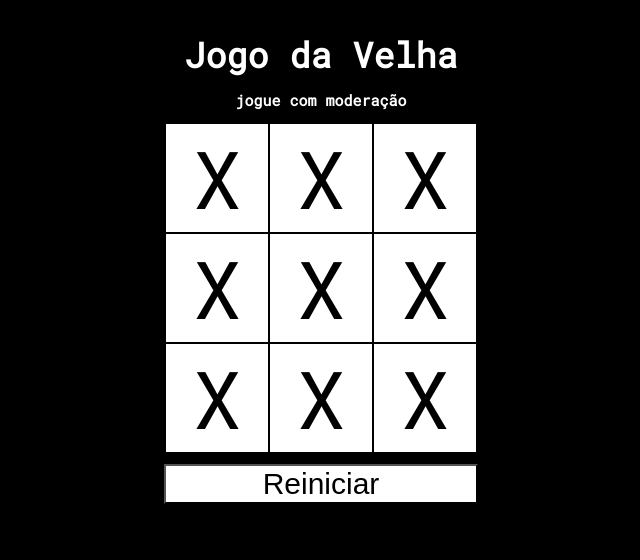
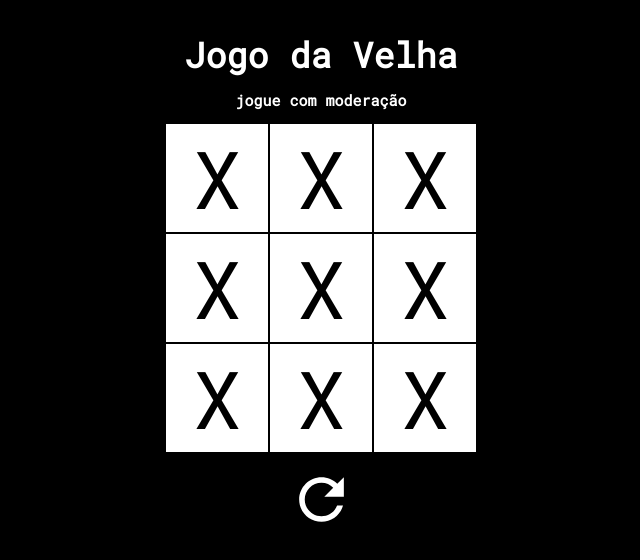
Before and after one commit to rodrigvues/JogoDaVelha-Next.Js, a Next.js app: page / in a window 1280 px wide. Shown: the top 560 px of the page, without its empty margins (319-959 px from the left). Built offline with nearby package versions, Linux system fonts and the light colour scheme.

Commit message:
icones e testes de emoji

```diff
--- a/app/globals.css
+++ b/app/globals.css
@@ -20,7 +20,7 @@ h2 {
     font-size: 15px;
 }
 
-button {
+/* button {
     background-color:white;
     font-size: 30px;
     display: flex;
@@ -34,13 +34,13 @@ button {
 button:hover {
     background-color: gray;
     border-color: gray;
-}
+} */
 
-a {
+/* a {
     color:black;
     text-decoration: none;
     transition: 0.5s;
-}
+} */
 
 td {
     width: 100px;
@@ -56,3 +56,9 @@ td:hover {
     cursor: pointer;
     background-color: gray;
 }
+
+a {
+    font-size: 65px;
+    color: white;
+    margin-top: 10px;
+}
--- a/app/page.tsx
+++ b/app/page.tsx
@@ -1,4 +1,6 @@
 import Image from 'next/image'
+import { IoMdRefresh } from "react-icons/io";
+
 
 export default function Home() {
   return (
@@ -24,9 +26,7 @@ export default function Home() {
           </tr>
         </tbody>
       </table>
-      <button>
-        <a href="/">Reiniciar</a>
-      </button>
+      <a href="/"> <IoMdRefresh /> </a>
     </div>
   )
 }
```
Also changed, not shown: package.json (+5 -4 lines), 1 other file (tests, documents, lock files or other folders).
